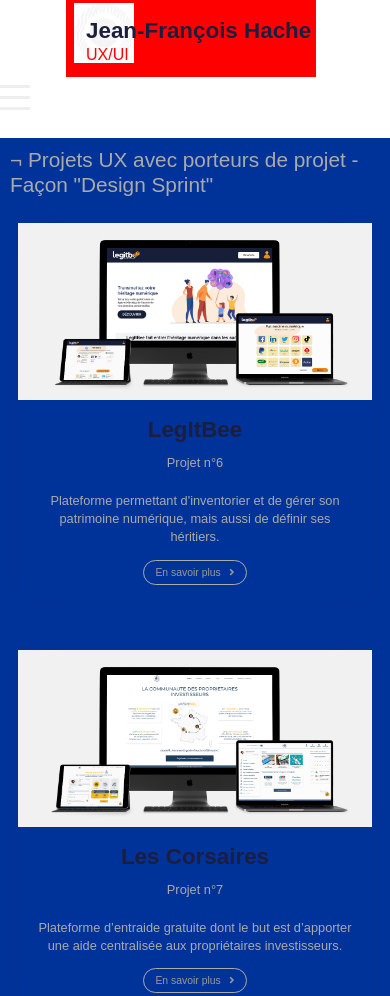
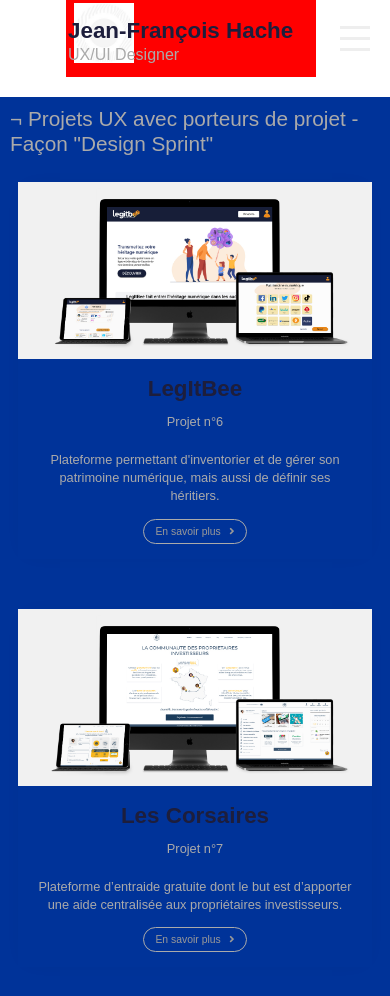
Before and after one commit to JFUXDESIGN/jfuxdesign.github.io, a plain HTML site: page index.html in a window 390 px wide. Shown: the top 996 px of the page. Drawn offline with nearby package versions, Linux system fonts and the light colour scheme.

Commit message:
Update menu-ok2.css

```diff
--- a/menu-ok2.css
+++ b/menu-ok2.css
@@ -363,10 +363,14 @@ and (orientation : portrait) {
 @media (min-width: 320px) and (max-width: 480px) {
 
 .logo, .logo a {
-padding-left:-16px;   width: 250px; color: red;
+padding-left:2px;   width: 250px;
 }
-.tel i {
+.menu a {
+	padding:0;
+}
+.menu-item i {
    font-size: 1.2em; padding: 0;
 
 }
+
 }
```
